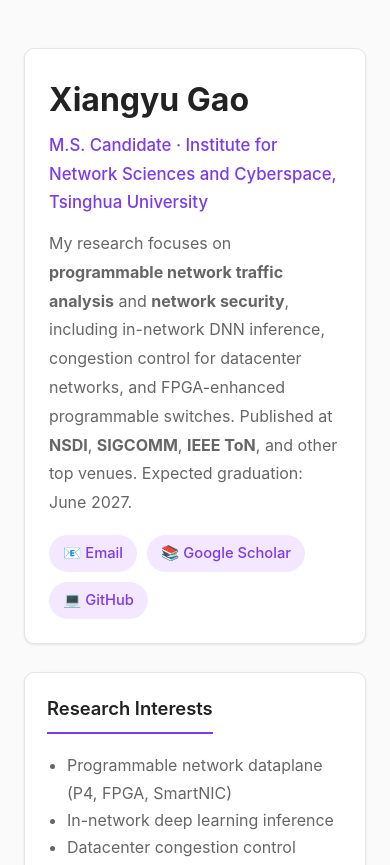
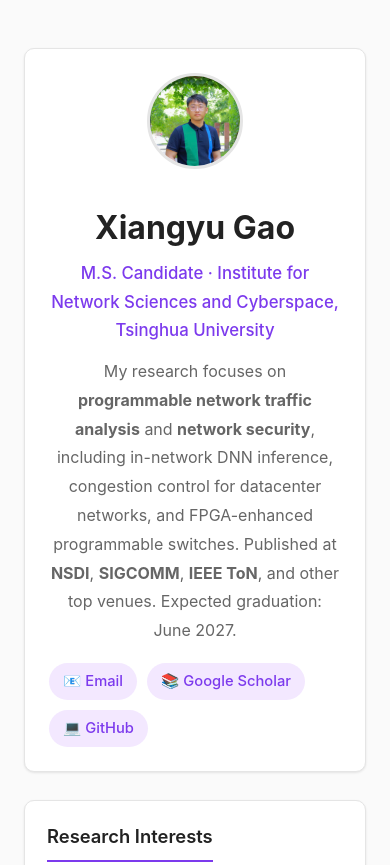
Before and after one commit to gxy666/gxy666.github.io, a plain HTML site: page index.html in a window 390 px wide. Shown: the top 865 px of the page. Drawn offline with Linux system fonts and the light colour scheme.

Commit message:
添加个人照片

```diff
--- a/index.html
+++ b/index.html
@@ -44,6 +44,13 @@
     padding: 40px;
     margin-bottom: 28px;
     box-shadow: var(--shadow);
+    display: flex; align-items: flex-start; gap: 32px;
+  }
+  .profile-text { flex: 1; min-width: 0; }
+  .profile-photo {
+    width: 120px; height: 120px; border-radius: 50%;
+    object-fit: cover; flex-shrink: 0;
+    border: 3px solid var(--border);
   }
   .profile h1 { font-size: 2rem; font-weight: 700; margin-bottom: 4px; }
   .profile .affil { color: var(--accent); font-size: 1.05rem; font-weight: 500; margin-bottom: 12px; }
@@ -95,7 +102,8 @@
   footer { text-align: center; color: var(--muted); font-size: .82rem; margin-top: 32px; }
 
   @media (max-width: 600px) {
-    .profile { padding: 24px; }
+    .profile { padding: 24px; flex-direction: column; align-items: center; text-align: center; }
+    .profile-photo { width: 96px; height: 96px; }
     .card { padding: 20px 22px; }
     .timeline-item { flex-direction: column; gap: 2px; }
   }
@@ -105,6 +113,8 @@
 <div class="container">
 
   <div class="profile">
+    <img class="profile-photo" src="photo.jpg" alt="Xiangyu Gao">
+    <div class="profile-text">
     <h1>Xiangyu Gao</h1>
     <div class="affil">M.S. Candidate · Institute for Network Sciences and Cyberspace, Tsinghua University</div>
     <p class="bio">
@@ -119,6 +129,7 @@
       <a href="https://scholar.google.com/citations?hl=zh-CN&user=JfitiXYAAAAJ">📚 Google Scholar</a>
       <a href="https://github.com/gxy666">💻 GitHub</a>
     </div>
+    </div><!-- .profile-text -->
   </div>
 
   <div class="card">
```
Also changed, not shown: photo.jpg (added).
